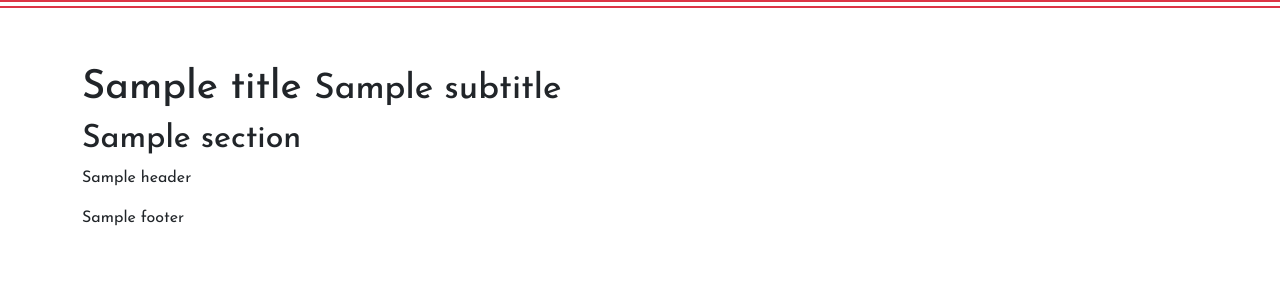
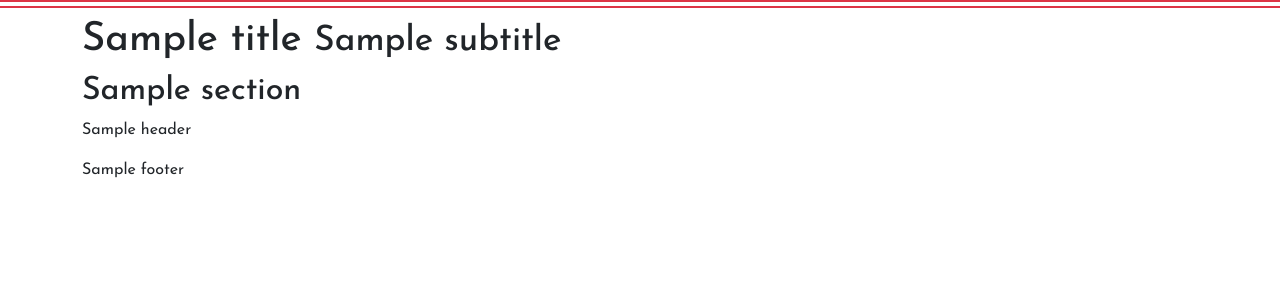
Before and after one commit to tomodwyer/clare, a Django app: template templates/page.html in a window 1280 px wide. Shown: the part 74-374 px from the top of the page. Run offline with Django 3.2, Linux system fonts and the light colour scheme; the template is opened without the code that fills it: most values are stand-ins (such as "Sample title", 1, 10 or a date in 2020); some libraries are stand-ins or nearby versions.

Commit message:
Edit spacing on pages

```diff
--- a/templates/page.html
+++ b/templates/page.html
@@ -6,7 +6,7 @@
 
 <div class="container">
 
-  <div id="{{ page_id }}" class="row pt-5">
+  <div id="{{ page_id }}" class="row">
     {% if main_image %}
       <div class="col-6 pr-5">
         <div class="sticky-top">
```
